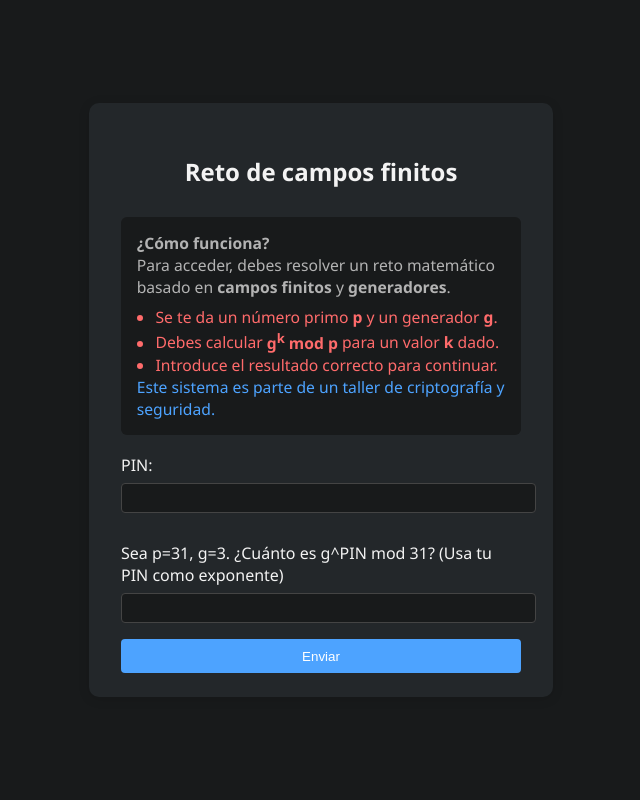
After one commit to CesarFRR/auth-campos-finitos, a Flask app: page /reto in a window 1280 px wide. The commit adds this page. Shown: the whole page, without its empty margins (319-959 px from the left). Run offline with Flask 3, Linux system fonts and the light colour scheme.

Commit message:
finite fields game

```diff
--- a/app.py
+++ b/app.py
@@ -1,12 +1,16 @@
 import os
+from dotenv import load_dotenv
 from flask import Flask, redirect, url_for
 from database import db, connect_to_database
+
+load_dotenv()  # <--- Esto carga las variables del .env
 
 # Factory de la aplicación
 
 def create_app():
     app = Flask(__name__)
     app.config['SECRET_KEY'] = os.environ.get('SECRET_KEY', 'supersecreto')
+    print("secret aqui: "+ app.config['SECRET_KEY'] )
 
     # Usar la función connect_to_database para configurar la base de datos y migraciones
     connect_to_database(app)
--- a/auth/routes.py
+++ b/auth/routes.py
@@ -1,6 +1,8 @@
 from flask import Blueprint, render_template, request, redirect, url_for, session, flash
 from models.user import User
-from app import db
+from database import db
+from utils.finite_field_challenge import generate_finite_field_challenge
+from werkzeug.security import generate_password_hash, check_password_hash
 
 # Blueprint de autenticación
 auth_bp = Blueprint('auth', __name__)
@@ -11,18 +13,21 @@ def register():
     if request.method == 'POST':
         email = request.form['email']
         password = request.form['password']
-        if not email or not password:
-            flash('Correo y contraseña requeridos')
+        pin = request.form['pin']
+        if not email or not password or not pin:
+            flash('Correo, contraseña y PIN requeridos')
             return redirect(url_for('auth.register'))
-        # Aquí deberías calcular el verificador público y (por ahora, lo dejamos como el email para pruebas)
-        y = email  # Sustituye esto por el cálculo real de y cuando implementes el reto-respuesta
+        password_hash = generate_password_hash(password)
+        pin_hash = generate_password_hash(pin)
         try:
-            nuevo_usuario = User(email=email, y=y)
+            nuevo_usuario = User(email=email, password_hash=password_hash, pin_hash=pin_hash)
             db.session.add(nuevo_usuario)
             db.session.commit()
             flash('Registro exitoso, ahora puedes iniciar sesión')
             return redirect(url_for('auth.login'))
         except Exception as e:
+            print("Error en el registro:", e)
+            print("No sé qué pasaaaa")
             db.session.rollback()
             flash('El correo ya está registrado o hubo un error')
             return redirect(url_for('auth.register'))
@@ -34,12 +39,12 @@ def login():
         email = request.form['email']
         password = request.form['password']
         user = User.query.filter_by(email=email).first()
-        # Aquí deberías implementar el reto-respuesta, por ahora solo verifica si existe el usuario
-        if user:
+        if user and check_password_hash(user.password_hash, password):
             session['user_id'] = user.id
             session['email'] = user.email
             username = user.email.split('@')[0]
-            return redirect(url_for('auth.dashboard'))
+            # Después de un login exitoso, redirige al reto
+            return redirect(url_for('auth.reto'))
         else:
             flash('Correo o contraseña incorrectos')
             return redirect(url_for('auth.login'))
@@ -57,3 +62,36 @@ def dashboard():
         flash('Debes iniciar sesión')
         return redirect(url_for('auth.login'))
     return render_template('dashboard.html', email=session['email'])
+
+@auth_bp.route('/reto', methods=['GET', 'POST'])
+def reto():
+    if request.method == 'GET':
+        reto = generate_finite_field_challenge()
+        session['reto'] = reto
+        return render_template('reto.html', question=reto['question'])
+    else:
+        pin = request.form.get('pin')
+        user_answer = request.form.get('answer')
+        reto = session.get('reto')
+        user_id = session.get('user_id')
+        if not (pin and user_answer and reto and user_id):
+            flash('Todos los campos son obligatorios')
+            return redirect(url_for('auth.reto'))
+        user = User.query.get(user_id)
+        if not user or not check_password_hash(user.pin_hash, pin):
+            flash('PIN incorrecto')
+            return redirect(url_for('auth.reto'))
+        # Validar el reto matemático
+        try:
+            p = reto['p']
+            g = reto['g']
+            solution = pow(g, int(pin), p)
+            if int(user_answer) == solution:
+                flash('¡Respuesta correcta! Acceso concedido.')
+                return redirect(url_for('auth.dashboard'))
+            else:
+                flash('Respuesta incorrecta. Intenta de nuevo.')
+                return redirect(url_for('auth.reto'))
+        except Exception:
+            flash('Error al validar el reto. Intenta de nuevo.')
+            return redirect(url_for('auth.reto'))
--- a/models/user.py
+++ b/models/user.py
@@ -4,5 +4,5 @@ class User(db.Model):
     __tablename__ = 'users'
     id = db.Column(db.Integer, primary_key=True)
     email = db.Column(db.String(255), unique=True, nullable=False)
-    y = db.Column(db.String(255), nullable=False)  # El verificador público
-    # Puedes agregar más campos si lo necesitas (p, g, etc.)
+    password_hash = db.Column(db.String(255), nullable=False)  # <--- ¡AÑADE ESTA LÍNEA!
+    pin_hash = db.Column(db.String(255), nullable=False)
--- a/templates/base.html
+++ b/templates/base.html
@@ -1,10 +1,11 @@
-<!doctype html>
+<!DOCTYPE html>
 <html lang="es">
 <head>
-    <meta charset="utf-8">
-    <title>{% block title %}Cripto Login{% endblock %}</title>
+    <meta charset="UTF-8">
+    <title>Cripto Login</title>
     <meta name="viewport" content="width=device-width, initial-scale=1">
     <link rel="stylesheet" href="{{ url_for('static', filename='styles.css') }}">
+    <link rel="icon" href="{{ url_for('static', filename='favicon.ico') }}">
 </head>
 <body>
     {% block content %}{% endblock %}
--- a/templates/register.html
+++ b/templates/register.html
@@ -14,6 +14,10 @@
       <label>
         Contraseña:
         <input name="password" type="password" required style="width: 100%; padding: 0.5em; border-radius: 4px; border: 1px solid #444; background: #181a1b; color: #f3f3f3;">
+      </label>
+      <label>
+        PIN:
+        <input name="pin" type="password" required style="width: 100%; padding: 0.5em; border-radius: 4px; border: 1px solid #444; background: #181a1b; color: #f3f3f3;">
       </label>
       <input type="submit" value="Registrarse" style="background: #4da3ff; color: #fff; border: none; padding: 0.7em; border-radius: 4px; font-weight: 500; cursor: pointer;">
     </form>
--- /dev/null
+++ b/templates/reto.html
@@ -0,0 +1,40 @@
+{% extends "base.html" %}
+{% block title %}Reto de campos finitos{% endblock %}
+
+{% block content %}
+<div style="min-height: 100vh; display: flex; align-items: center; justify-content: center;">
+  <div style="max-width: 400px; width: 100%; padding: 2em 2em 1.5em 2em; background: #23272a; border-radius: 10px; box-shadow: 0 2px 12px rgba(0,0,0,0.12);">
+    <h2 style="text-align: center; margin-bottom: 1.2em;">Reto de campos finitos</h2>
+    <div style="background: #181a1b; color: #b3b3b3; border-radius: 6px; padding: 1em; margin-bottom: 1.2em; font-size: 0.98em;">
+      <strong>¿Cómo funciona?</strong><br>
+      Para acceder, debes resolver un reto matemático basado en <b>campos finitos</b> y <b>generadores</b>.<br>
+      <ul style="margin: 0.5em 0 0 1.2em; padding: 0;">
+        <li>Se te da un número primo <b>p</b> y un generador <b>g</b>.</li>
+        <li>Debes calcular <b>g<sup>k</sup> mod p</b> para un valor <b>k</b> dado.</li>
+        <li>Introduce el resultado correcto para continuar.</li>
+      </ul>
+      <span style="color: #4da3ff;">Este sistema es parte de un taller de criptografía y seguridad.</span>
+    </div>
+    <form method="post" style="display: flex; flex-direction: column; gap: 1em;">
+      <label>
+        PIN:
+        <input type="password" name="pin" required style="width: 100%; padding: 0.5em; border-radius: 4px; border: 1px solid #444; background: #181a1b; color: #f3f3f3; margin-top: 0.5em;">
+      </label>
+      <label>
+        <span style="color: #f3f3f3;">{{ question }}</span>
+        <input type="text" name="answer" required style="width: 100%; padding: 0.5em; border-radius: 4px; border: 1px solid #444; background: #181a1b; color: #f3f3f3; margin-top: 0.5em;">
+      </label>
+      <button type="submit" style="background: #4da3ff; color: #fff; border: none; padding: 0.7em; border-radius: 4px; font-weight: 500; cursor: pointer;">Enviar</button>
+    </form>
+    {% with messages = get_flashed_messages() %}
+      {% if messages %}
+        <ul style="margin-top: 1em; color: #ffb347;">
+          {% for m in messages %}
+            <li>{{ m }}</li>
+          {% endfor %}
+        </ul>
+      {% endif %}
+    {% endwith %}
+  </div>
+</div>
+{% endblock %}
--- /dev/null
+++ b/utils/finite_field_challenge.py
@@ -0,0 +1,19 @@
+import random
+
+# Lista de primos pequeños y sus generadores conocidos
+PRIMES_AND_GENERATORS = [
+    (17, 3),
+    (23, 5),
+    (31, 3),
+    (29, 2),
+    (19, 2),
+]
+
+def generate_finite_field_challenge():
+    p, g = random.choice(PRIMES_AND_GENERATORS)
+    challenge = {
+        "p": p,
+        "g": g,
+        "question": f"Sea p={p}, g={g}. ¿Cuánto es g^PIN mod {p}? (Usa tu PIN como exponente)",
+    }
+    return challenge
```
Also changed, not shown: database.py (+6 -5 lines), db_test.py (+18 -13 lines), static/favicon.ico (added), 1 other file.
